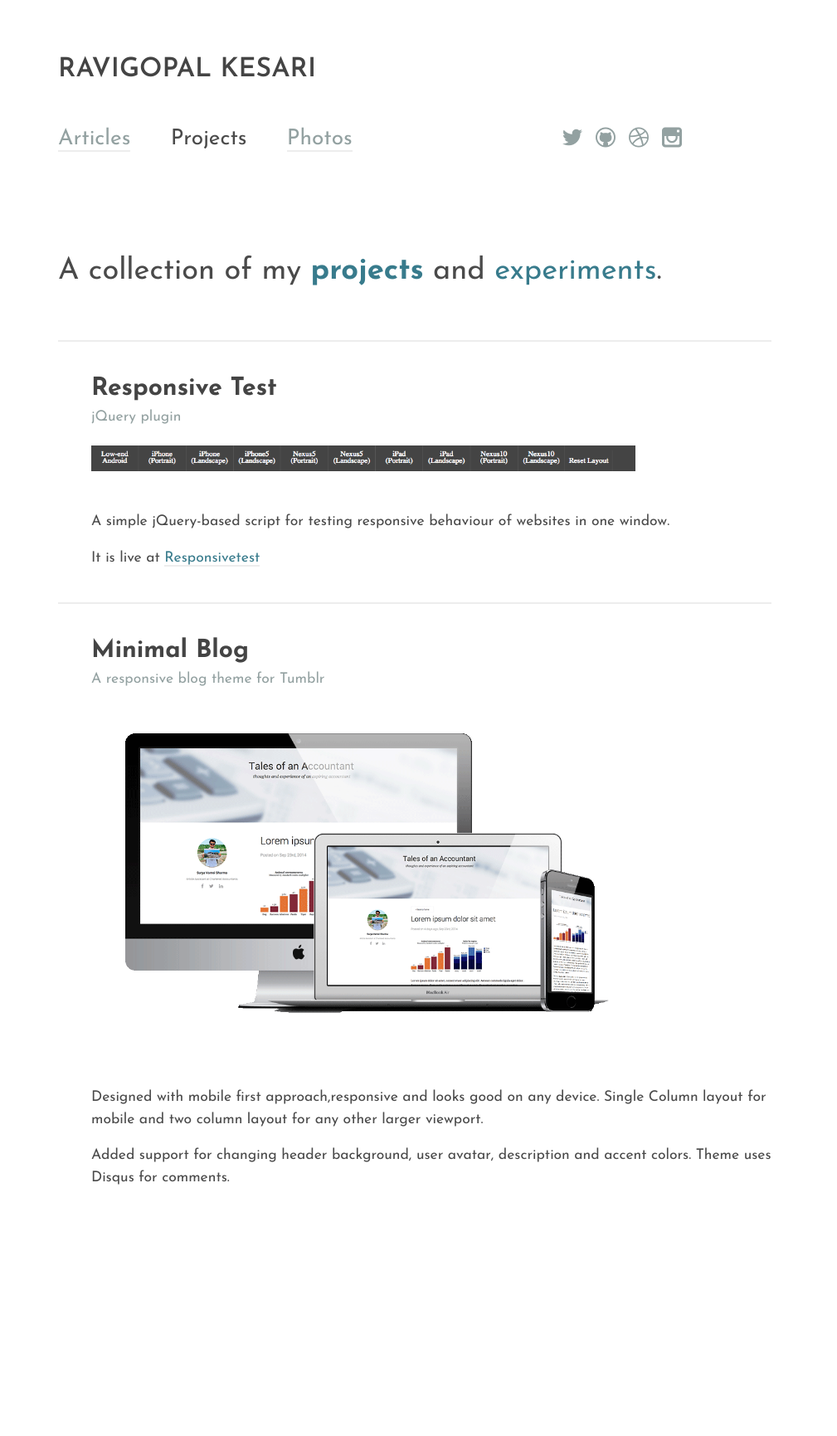
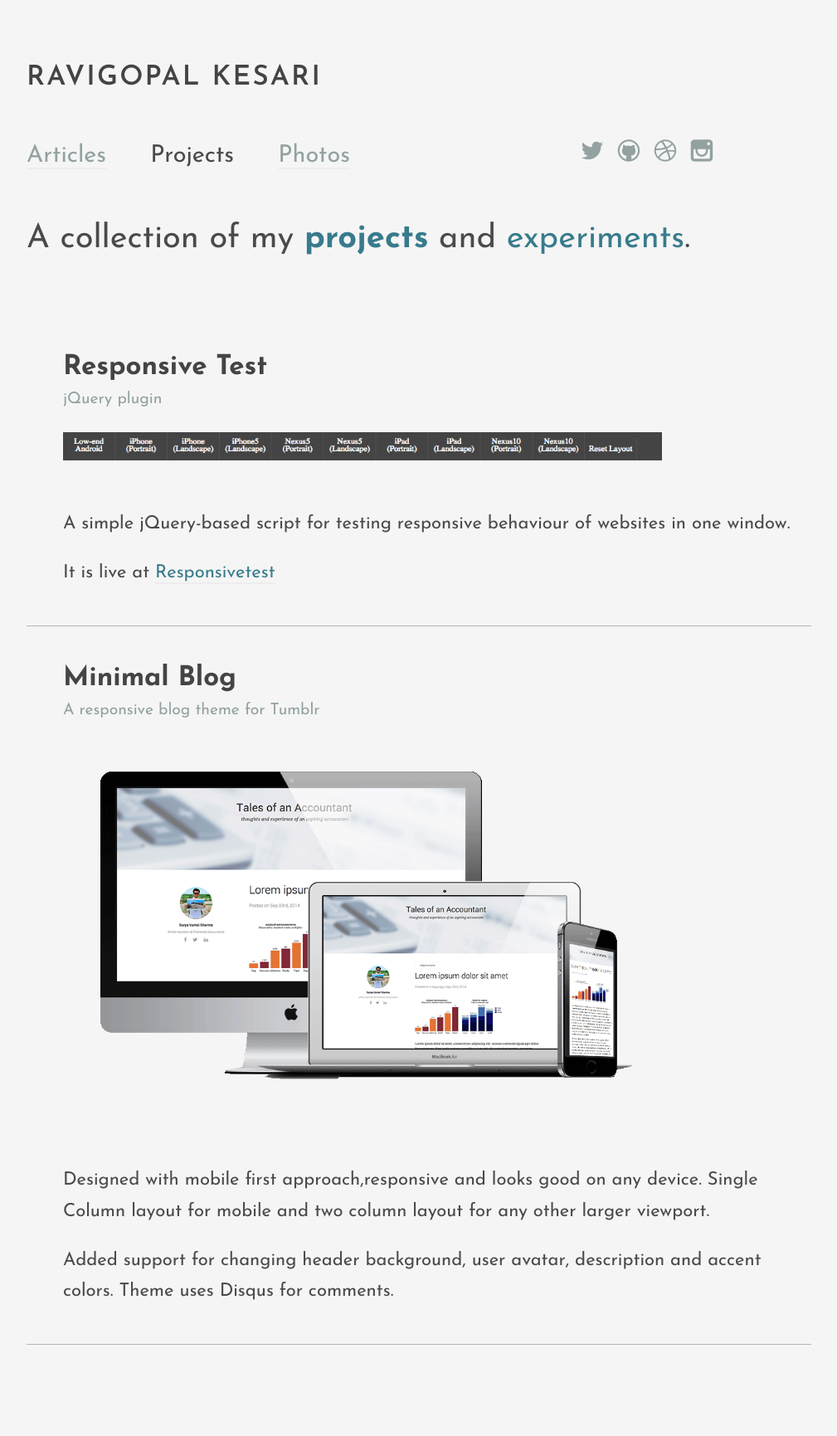
Before and after one commit to rvgpl/rvgpl.github.io, a Jekyll site: the page built from projects.html, in a window 1280 px wide. Shown: the whole page at 83% size, without its empty margins (190-1199 px from the left). Built offline with Jekyll 4.4.1, drawn with Linux system fonts in a browser that asks for light colours; Markdown is read by kramdown in place of the engine named in the settings; before the commit the page ends 1573 px from its top, so only the background shows below that.

Commit message:
Color Changes

```diff
--- a/projects.html
+++ b/projects.html
@@ -4,7 +4,7 @@ title: Projects - Ravigopal Kesari
 nav: projects
 ---
 
-<div class="projects" style="padding-top:5px;">
+<div class="projects">
   <h1 class="title">
     A collection of my <strong><span>projects</span></strong> and <span>experiments</span>.
   </h1>
--- a/style.css
+++ b/style.css
@@ -22,8 +22,8 @@ abbr, acronym{ border: 0;}
 
 */
 
-html{ font-size: 20px; height: 100%; overflow-y: scroll;}
-body{ background: white; font: 1em/1.5  'Josefin Sans', sans-serif; color: #4a4a4a; margin: 0 auto; padding: 3em 5em 5em 10em; position: relative; width: 43em;}
+html{ font-size: 22px; height: 100%; overflow-y: scroll;}
+body{ background: whitesmoke; font: 1em/1.7  'Josefin Sans', sans-serif; color: #4a4a4a; margin: 0 auto; padding: 3em 5em 5em 10em; position: relative; width: 43em;}
 a{ border-bottom: 2px solid #ededed; color: #387B8C; cursor: pointer; text-decoration: none;}
 a:visited{ color: #93a1a1;}
 a:hover{ border-bottom-color: #387B8C;}
@@ -36,10 +36,10 @@ img{ max-width: 100%;}
 .item p,
 .item ul{ font-family: 'Josefin Sans', Arial, sans-serif;}
 .post-content h2,
-.post-content h3{ font-family: 'Josefin Sans', sans-serif;font-weight:600;}
+.post-content h3{ font-family: 'Josefin Sans', sans-serif;font-weight:600;text-transform:uppercase;letter-spacing:0.1rem;}
 
 .header{ height: 6rem; position: relative;}
-.header h1{ font-family: 'Josefin Sans', sans-serif;font-size:32px;font-weight:600;text-transform:uppercase;}
+.header h1{ font-family: 'Josefin Sans', sans-serif;font-size:1.5rem;font-weight:600;letter-spacing:0.1rem;text-transform:uppercase;}
 .header h1 a{border-bottom:none;color:#444444;}
 .logo{ border-bottom: none;  height: 6rem; left: -8rem; position: absolute; top: 0;}
 .home { font-size:1.5rem; line-height:2rem; font-weight:600; border-bottom:none;}
@@ -86,7 +86,7 @@ img{ max-width: 100%;}
 .post{ margin-bottom: 1.5rem; position: relative;padding:1rem; border-bottom:1px solid #b5b5b5;}
 .post-info{ color: #dbdbdb; float: right; font-size: 0.875rem; margin: 0.2rem 0 0 2em; text-align: right;}
 .post-date, .post-category{ display: block;}
-.post-title{ font-size: 1.5rem; line-height: 1.125;}
+.post-title{ font-size: 1.5rem; line-height: 1.125;letter-spacing:0.1rem;}
 .post-title a{ border-bottom: none; color: #4a4a4a;}
 .post-title a:visited{ color: #93a1a1;}
 .post-title a:hover{ color: #387B8C;}
@@ -97,8 +97,8 @@ img{ max-width: 100%;}
 .single .post-info:hover{ color: #444444;}
 
 .single{ margin-top: 3rem; position: relative;}
-.single .post-title{ color: #444444; font-size: 2rem; font-weight: bold; line-height: 1.125;}
-.single .post-introduction{ font-size: 1.125rem; margin: 1rem 0 3rem;}
+.single .post-title{ color: #444444; font-size: 2rem; font-weight: bold; line-height: 1.125;text-transform:uppercase;letter-spacing:0.1rem;}
+.single .post-introduction{ font-size: 1.1rem; margin: 0.1rem 0 3rem;}
 .single .post-info,
 .post-back{ font-size: 0.875rem; line-height: 1.5rem; position: absolute; right: 45rem; text-align: right; width: 8rem;}
 .single .post-info{ margin: 1px 0 0;}
@@ -107,9 +107,9 @@ img{ max-width: 100%;}
 .post-back span{ font-size: 11px; margin-right: 2px;}
 
 .post-content{ color: #444444;}
-.post-content h2{ font-size: 1.8125rem; font-weight: bold; line-height: 1.125; margin-top: 2em;}
+.post-content h2{ font-size: 1.8125rem; font-weight: bold; line-height: 1.125; margin-top: 2em;letter-spacing:0.1rem;text-transform:uppercase;}
 .post-content h3,
-.subtitle{ color: #839496; font-size: 1.5rem; font-weight: bold; line-height: 1.125; margin-top: 2em;}
+.subtitle{ font-size: 1.5rem; font-weight: bold; line-height: 1.125; margin-top: 2em;text-transform:uppercase;}
 .post-content p{ margin: 1em 0;}
 .post-content ul,
 .post-content ol{ margin: 1em 0 1em 1.5em;list-style: disc;}
@@ -140,15 +140,15 @@ img{ max-width: 100%;}
 .tabs li{ display: inline;}
 .tabs a{ display: inline-block; vertical-align: top;}
 
-.item{ border-top: 2px solid #ededed; min-height: 220px; padding: 2rem 0 2rem 2rem; position: relative;}
+.item{ border-bottom: 1px solid #b5b5b5; min-height: 220px; padding: 2rem 0 2rem 2rem; position: relative;}
 .item:after{ clear: both; content: ''; display: block;}
 .item span{ color: #93a1a1; font-size: 1.5rem; font-weight: bold; line-height: 1.125; margin-right: 2rem; position: absolute; right: 100%; text-align: right; top: 2rem;}
 /*.item img{ float: left; left: 0; max-width: 220px; position: absolute; top: 2rem;}*/
 .item img{max-width:80%; padding-top:1rem; padding-bottom:1rem;}
 .item h2{ color: #444444; font-size: 1.5rem; font-weight: bold; line-height: 1.125;}
 .item h3{ color: #93a1a1; font-size: 0.875rem; margin-top: 0.25em;}
-.item p{ font-size: 0.875rem; margin-top: 1em;}
-.item ul{ font-size: 0.875rem; list-style: outside disc; margin: 1em 2em;}
+.item p{ font-size: 1rem; margin-top: 1em;}
+.item ul{ font-size: 1rem; list-style: outside disc; margin: 1em 2em;}
 
 
 
```
Also changed, not shown: 1 other file.
